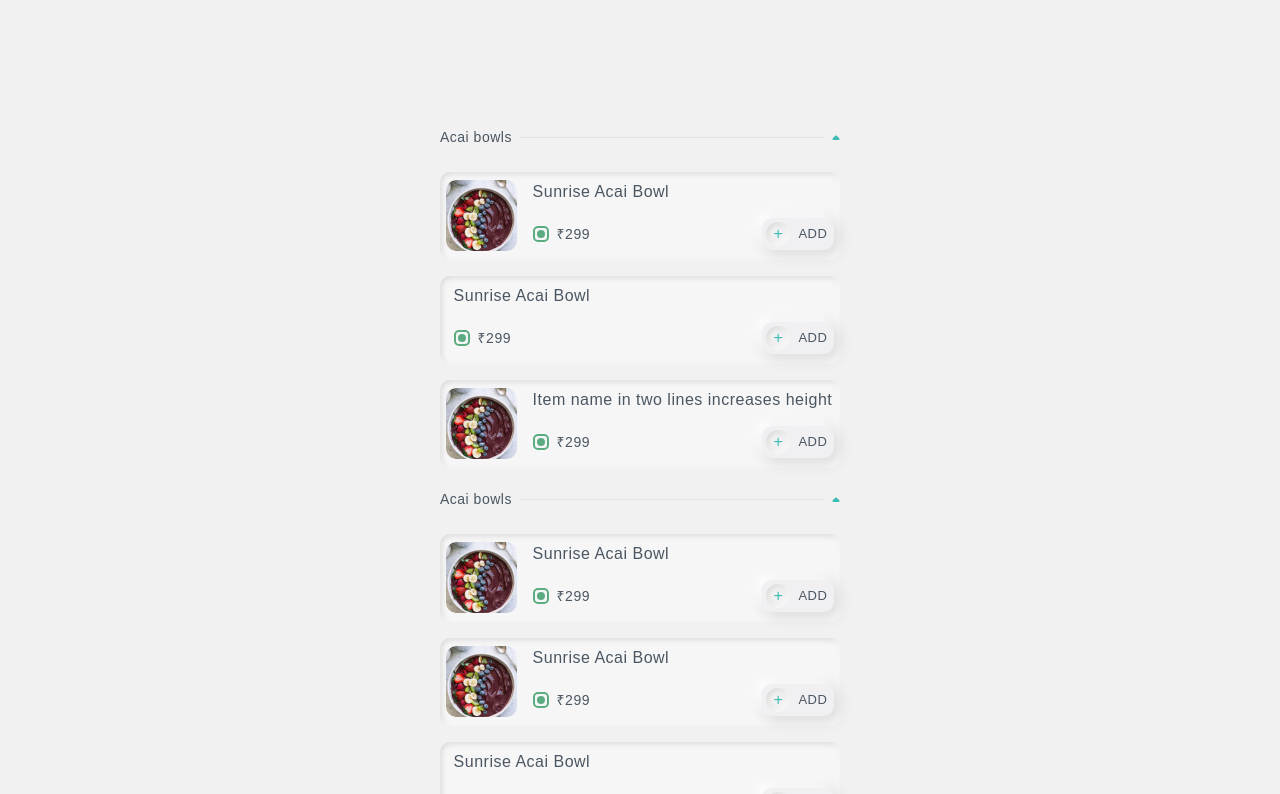
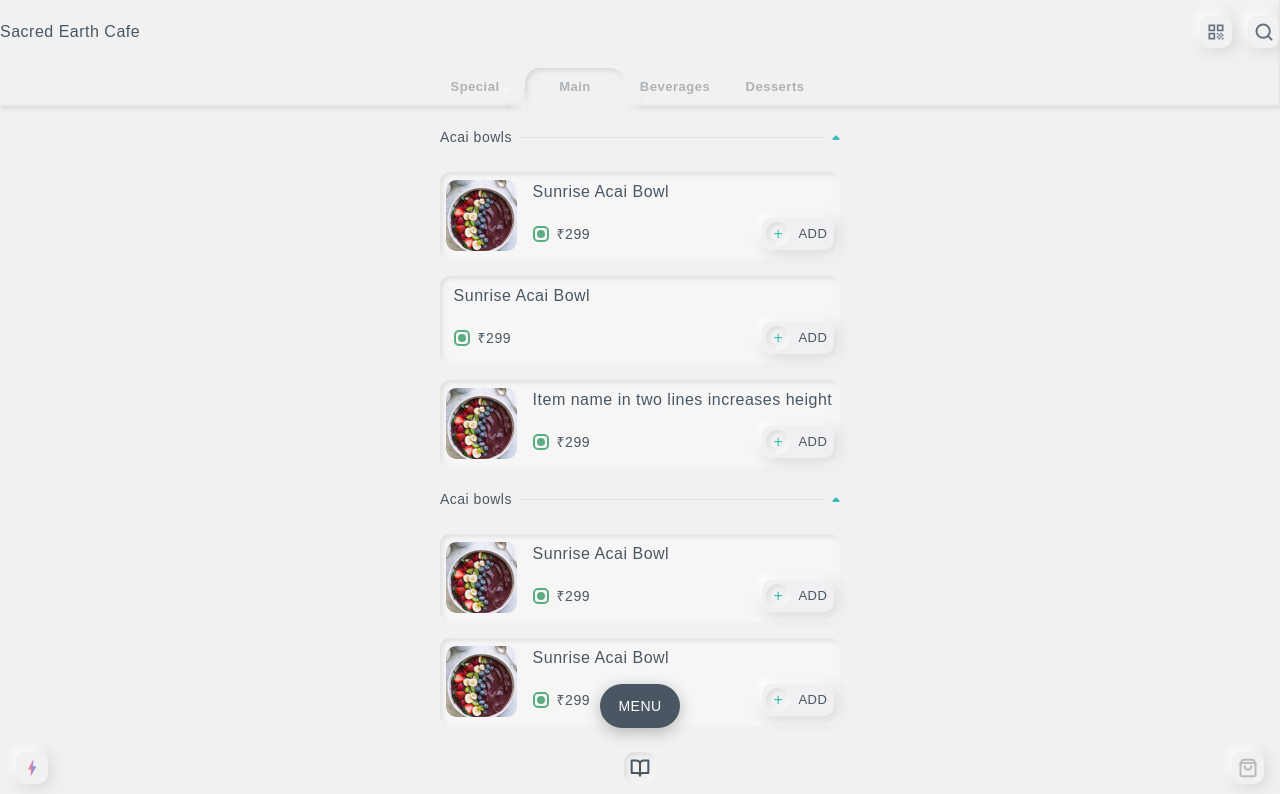
Before and after one commit to melnyk-cto/toastapp, a React (Create React App) app: page / in a window 1280 px wide. Shown: the top 794 px of the page. Built offline with nearby package versions, Linux system fonts and the light colour scheme.

Commit message:
fix: "Home" page

```diff
--- a/src/components/App/App.jsx
+++ b/src/components/App/App.jsx
@@ -7,16 +7,16 @@ import { Switch, Route } from 'react-router-dom';
 // components
 import { routes } from "./routes";
 import { Home, Register, Verify, GetStarted, Join } from "../pages";
-// import { Footer, Header } from "../common";
+import { Footer, Header } from "../common";
 
 // assets
 import styles from './App.module.scss';
 
 function App() {
-  // console.log(window.location, '3333333')
+  console.log(window.location.pathname === '/', '3333333')
   return (
     <div className={styles.app}>
-      {/*<Header />*/}
+      {window.location.pathname === '/' && <Header />}
       <Switch>
         <Route exact path={routes.home} component={Home} />
         <Route path={routes.register} component={Register} />
@@ -24,7 +24,7 @@ function App() {
         <Route path={routes.getStarted} component={GetStarted} />
         <Route path={routes.join} component={Join} />
       </Switch>
-      {/*<Footer />*/}
+      {window.location.pathname === '/' && <Footer />}
     </div>
   );
 }
--- a/src/components/common/Footer/Footer.module.scss
+++ b/src/components/common/Footer/Footer.module.scss
@@ -9,6 +9,8 @@
   bottom:     0;
   left:       0;
   .menu {
+    max-width:        80px;
+    text-align:       center;
     position:         fixed;
     bottom:           4.5rem;
     left:             50%;
--- a/src/components/pages/Home/Home.jsx
+++ b/src/components/pages/Home/Home.jsx
@@ -46,8 +46,8 @@ export const Home = () => {
               <hr />
               <ArrowSvg />
             </h4>
-            {item.items.map((product) => (
-              <a id={product.title} href={product.link} className={styles.item}>
+            {item.items.map((product, index) => (
+              <a key={index} id={product.title} href={product.link} className={styles.item}>
                 {product.image && <img src={product.image} alt={product.title} />}
                 <div className={styles.description}>
                   <h3>{product.title}</h3>
--- a/src/components/pages/onboarding/Onboarding.module.scss
+++ b/src/components/pages/onboarding/Onboarding.module.scss
@@ -81,7 +81,8 @@
     }
   }
   .sent {
-    font-size: 12px;
+    font-size:  12px;
+    margin-top: 8px;
   }
   .timer {
     color:       $defaultColor;
--- a/src/index.scss
+++ b/src/index.scss
@@ -151,9 +151,10 @@ label {
     margin-right:  8px;
     margin-bottom: 0;
     input {
-      height:    100%;
-      font-size: 20px;
-      padding:   16px 18px;
+      height:         100%;
+      font-size:      20px;
+      text-align:     center;
+      text-transform: uppercase;
     }
   }
 }
```
